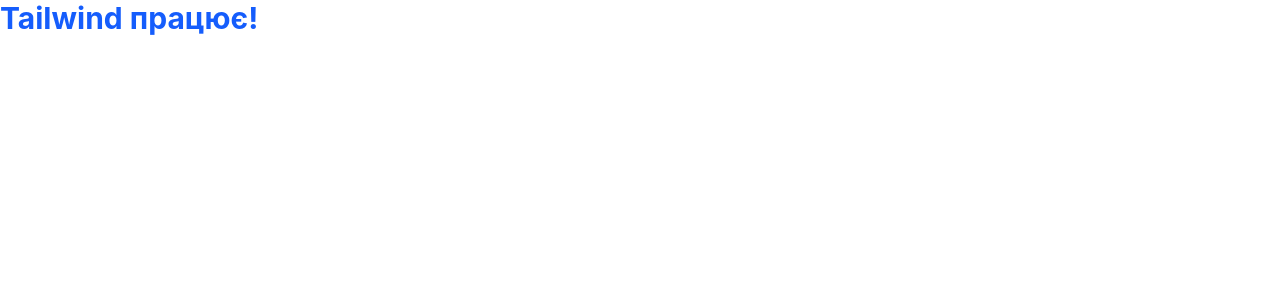
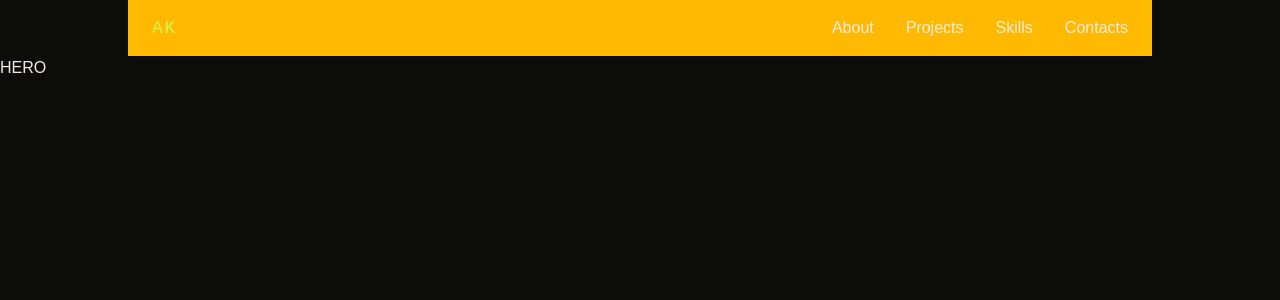
Before and after one commit to Ananasikflafik/portfolio, a React app: page / in a window 1280 px wide. Shown: the top 300 px of the page. Built offline with nearby package versions, Linux system fonts and the light colour scheme; the HTML template or start-up script is replaced by a standard one.

Commit message:
Add color system and fonts

```diff
--- a/package.json
+++ b/package.json
@@ -11,6 +11,7 @@
   },
   "dependencies": {
     "@tailwindcss/vite": "^4.3.1",
+    "lucide-react": "^1.21.0",
     "react": "^19.2.6",
     "react-dom": "^19.2.6",
     "tailwindcss": "^4.3.1"
--- a/src/App.jsx
+++ b/src/App.jsx
@@ -1,8 +1,17 @@
+import Hero from './components/Hero';
+import Navbar from './components/Navbar';
+// import About from './components/About';
+// import Skills from './components/Skills';
+// import Projects from './components/Projects';
+// import Contact from './components/Contact';
+// import Footer from './components/Footer';
+
 function App() {
   return (
-    <h1 className="text-3xl font-bold text-blue-600">
-      Tailwind працює!
-    </h1>
+    <>
+      <Navbar />
+      <Hero />
+    </>
   );
 }
 
--- /dev/null
+++ b/src/components/About.jsx
@@ -0,0 +1,6 @@
+// function About() {
+//     return (
+
+//     );
+// }
+// export default About;
--- /dev/null
+++ b/src/components/Hero.jsx
@@ -0,0 +1,9 @@
+function Hero() {
+    return (
+       <div>
+      <h1>HERO</h1>
+    </div>
+    );
+}
+
+export default Hero;
--- /dev/null
+++ b/src/components/Navbar.jsx
@@ -0,0 +1,16 @@
+function Navbar() {
+    return (
+        <nav className="max-w-5xl h-14 mx-auto px-6 flex items-center justify-between bg-amber-400">
+            <div>
+                <span className="font-mono text-lg text-primary tracking-widest uppercase cursor-pointer"> AK</span>
+            </div>
+            <div className= "hidden md:flex items-center gap-8">
+             <a href="">About</a>
+                <a href="">Projects</a>
+                <a href="">Skills</a>
+                <a href="">Contacts</a>
+            </div>
+        </nav>
+    );
+}
+export default Navbar;
--- a/src/index.css
+++ b/src/index.css
@@ -1 +1,42 @@
 @import 'tailwindcss';
+
+/* ─── Шрифти з Google Fonts ─── */
+@import url('https://fonts.googleapis.com/css2?family=DM+Serif+Display:ital@0;1&family=JetBrains+Mono:wght@400;500&family=Geist:wght@300;400;500;600&display=swap');
+
+/* ─── Кольорова палітра ─── */
+:root {
+  --background: #0c0c0b; /* майже чорний фон */
+  --foreground: #f2ede4; /* теплий off-white текст */
+  --card: #161614; /* трохи світліший фон для карток */
+  --primary: #d4f54e; /* лаймовий акцент */
+  --secondary: #1e1e1b; /* темний фон для тегів */
+  --muted-foreground: #8a8778; /* приглушений бежево-сірий */
+  --border: rgba(242, 237, 228, 0.1); /* ледь помітна лінія */
+}
+
+/* ─── Реєстрація кольорів у Tailwind ─── */
+@theme inline {
+  --color-background: var(--background);
+  --color-foreground: var(--foreground);
+  --color-card: var(--card);
+  --color-primary: var(--primary);
+  --color-secondary: var(--secondary);
+  --color-muted-foreground: var(--muted-foreground);
+  --color-border: var(--border);
+}
+
+/* ─── Базові стилі ─── */
+body {
+  background-color: var(--background);
+  color: var(--foreground);
+  font-family: 'Geist', sans-serif;
+  font-weight: 300;
+}
+
+/* ─── Класи шрифтів ─── */
+.font-display {
+  font-family: 'DM Serif Display', serif;
+}
+.font-mono {
+  font-family: 'JetBrains Mono', monospace;
+}
```
Also changed, not shown: src/components/Contact.jsx (added), src/components/Footer.jsx (added), src/components/Projects.jsx (added), src/components/Skills.jsx (added), 1 other file (tests, documents, lock files or other folders).
